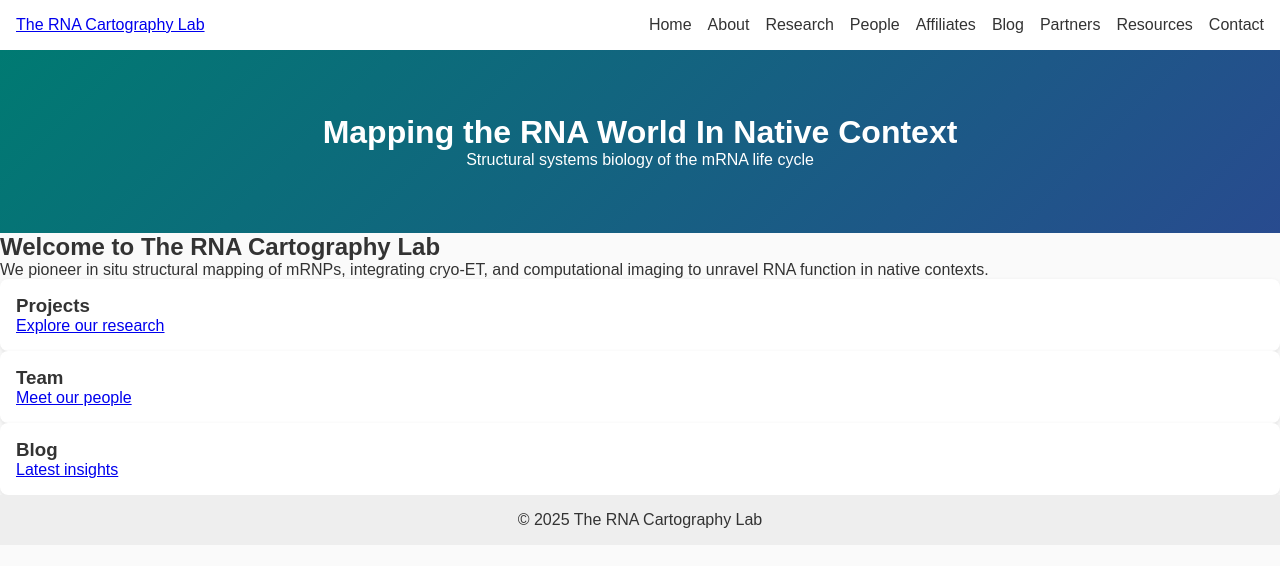
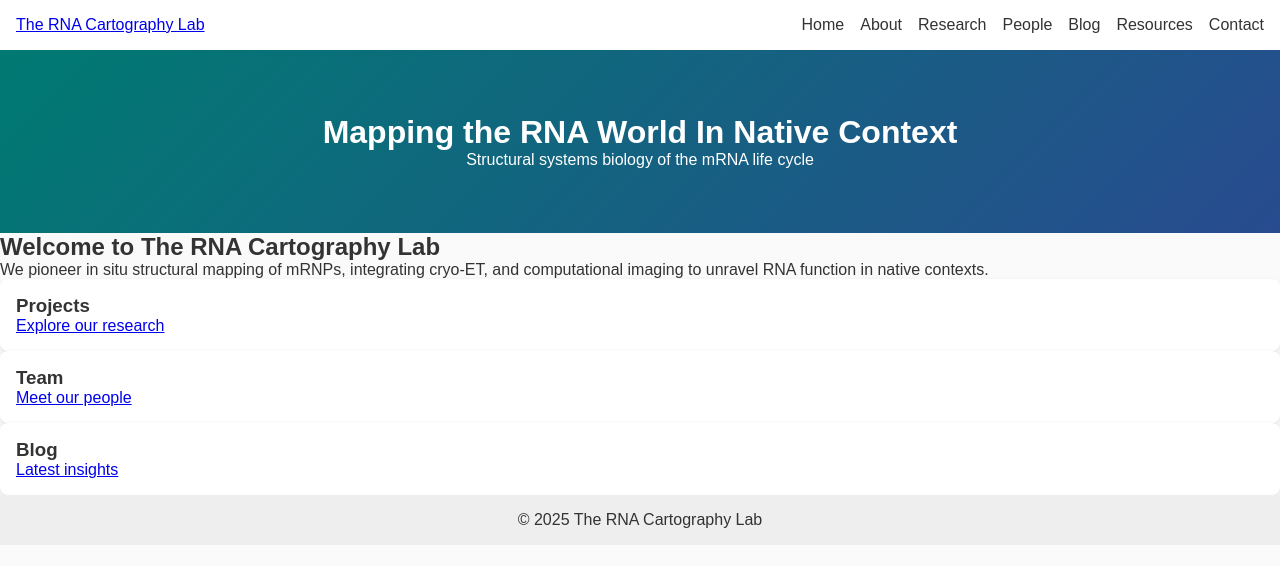
Before and after one commit to RNAcartography/rnacartography.github.io, a plain HTML site: page index.html in a window 1280 px wide. Drawn offline with Linux system fonts and the light colour scheme; a script that the page names is missing.

Commit message:
Update index.html

```diff
--- a/index.html
+++ b/index.html
@@ -15,9 +15,9 @@
       <li><a href="about.html">About</a></li>
       <li><a href="research.html">Research</a></li>
       <li><a href="people.html">People</a></li>
-      <li><a href="affiliates.html">Affiliates</a></li>
+      <!-- <li><a href="affiliates.html">Affiliates</a></li> -->
       <li><a href="blog.html">Blog</a></li>
-      <li><a href="partners.html">Partners</a></li>
+      <!-- <li><a href="partners.html">Partners</a></li> -->
       <li><a href="resources.html">Resources</a></li>
       <li><a href="contact.html">Contact</a></li>
     </ul>
```
